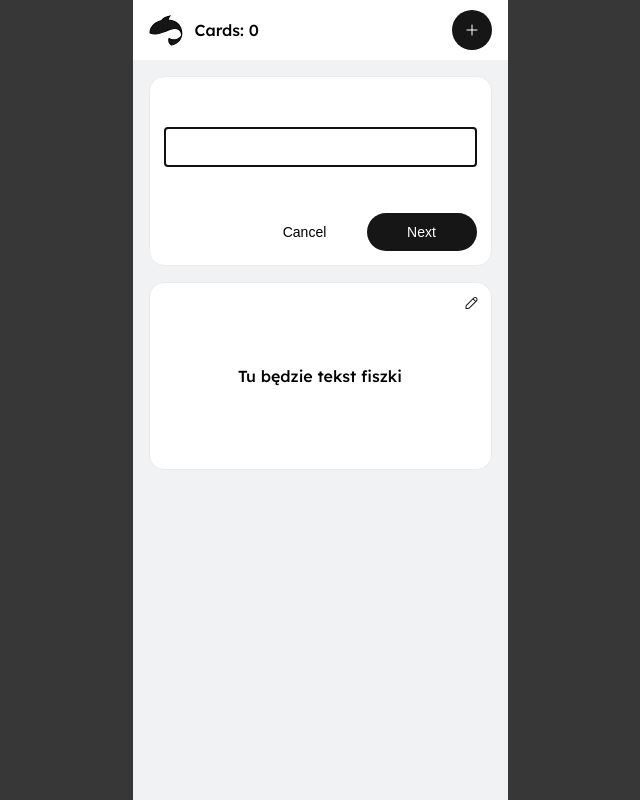
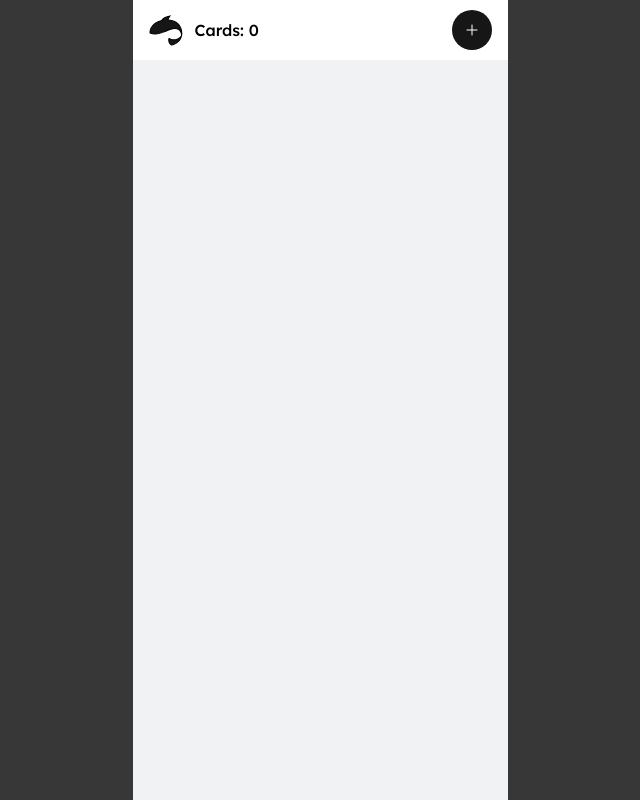
Before and after one commit to mmcode9407/fischkapp, a React (Vite) app: page / in a window 1280 px wide. Shown: the whole page, without its empty margins (320-960 px from the left). Built offline with nearby package versions, Linux system fonts and the light colour scheme.

Commit message:
feat: show NewCard component when clicking on add button

```diff
--- a/src/App.tsx
+++ b/src/App.tsx
@@ -4,14 +4,27 @@ import { NewCard } from './components/NewCard';
 import { FlashCard } from './components/FlashCard';
 
 import './App.css';
+import { useState } from 'react';
+
+interface flashCard {
+	frontText: string;
+	backText: string;
+	id: number;
+}
 
 function App() {
-	const flashCardsList = [1];
+	const [flashCardsList, setFlashCardList] = useState<flashCard[]>([]);
+	const [isAdding, setIsAdding] = useState<boolean>(false);
+
+	const handleAddCard = () => {
+		setIsAdding((prev) => !prev);
+	};
+
 	return (
 		<AppLayout>
-			<AppHeader />
+			<AppHeader cardsQty={flashCardsList.length} onClick={handleAddCard} />
 			<section className='section'>
-				<NewCard />
+				{isAdding && <NewCard />}
 				<ul className='cardsContainer'>
 					{flashCardsList.map((card) => (
 						<FlashCard />
--- a/src/components/AppHeader.tsx
+++ b/src/components/AppHeader.tsx
@@ -1,22 +1,20 @@
 import styles from './AppHeader.module.css';
 import appLogo from '../../public/fishkapp_logo.svg';
 import addIcon from '../../public/icons/addIcon.svg';
-import { useState } from 'react';
 
-export const AppHeader = () => {
-	const [cards, setCards] = useState<number>(0);
+interface AppHeaderProps {
+	cardsQty: number;
+	onClick: () => void;
+}
 
-	const handleAddCard = () => {
-		setCards((prev) => prev + 1);
-	};
-
+export const AppHeader = ({ cardsQty, onClick }: AppHeaderProps) => {
 	return (
 		<header className={styles.header}>
 			<div className={styles.container}>
 				<img src={appLogo} alt='App logo' />
-				<p>Cards: {cards}</p>
+				<p>Cards: {cardsQty}</p>
 			</div>
-			<button className={styles.add__btn} onClick={handleAddCard}>
+			<button className={styles.add__btn} onClick={onClick}>
 				<img src={addIcon} alt='Add icon' />
 			</button>
 		</header>
```
